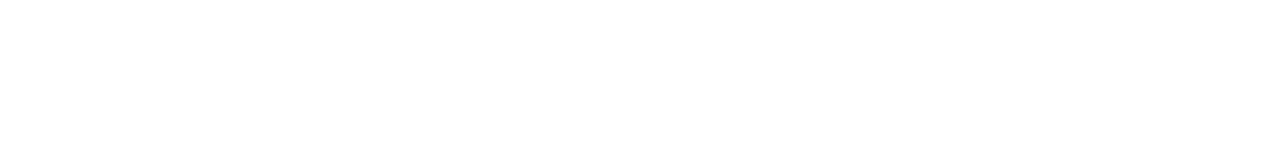
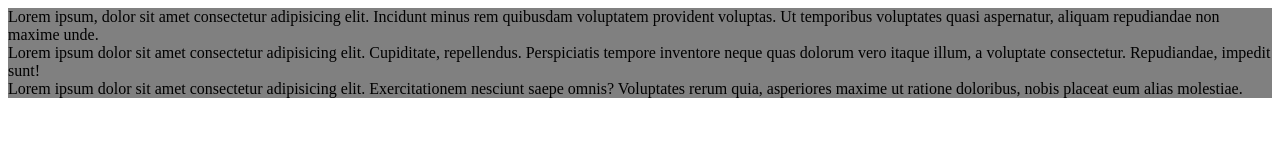
Before and after one commit to ritullia/nd-stulpeliai, a plain HTML site: page index.html in a window 1280 px wide. Drawn offline with Linux system fonts and the light colour scheme.

Commit message:
Column text

```diff
--- a/index.html
+++ b/index.html
@@ -4,9 +4,17 @@
     <meta charset="UTF-8">
     <meta http-equiv="X-UA-Compatible" content="IE=edge">
     <meta name="viewport" content="width=device-width, initial-scale=1.0">
-    <title>Document</title>
+    <title>stulpeliai</title>
 </head>
 <body>
+    <div style="background-color: grey;">
+        <div>Lorem ipsum, dolor sit amet consectetur adipisicing elit. Incidunt minus rem quibusdam voluptatem provident voluptas. Ut temporibus voluptates quasi aspernatur, aliquam repudiandae non maxime unde.</div>
+        <div>Lorem ipsum dolor sit amet consectetur adipisicing elit. Cupiditate, repellendus. Perspiciatis tempore inventore neque quas dolorum vero itaque illum, a voluptate consectetur. Repudiandae, impedit sunt!</div>
+        <div>Lorem ipsum dolor sit amet consectetur adipisicing elit. Exercitationem nesciunt saepe omnis? Voluptates rerum quia, asperiores maxime ut ratione doloribus, nobis placeat eum alias molestiae.</div>
+        <div></div>
+        <div></div>
+
+    </div>
 
 </body>
 </html>
```
